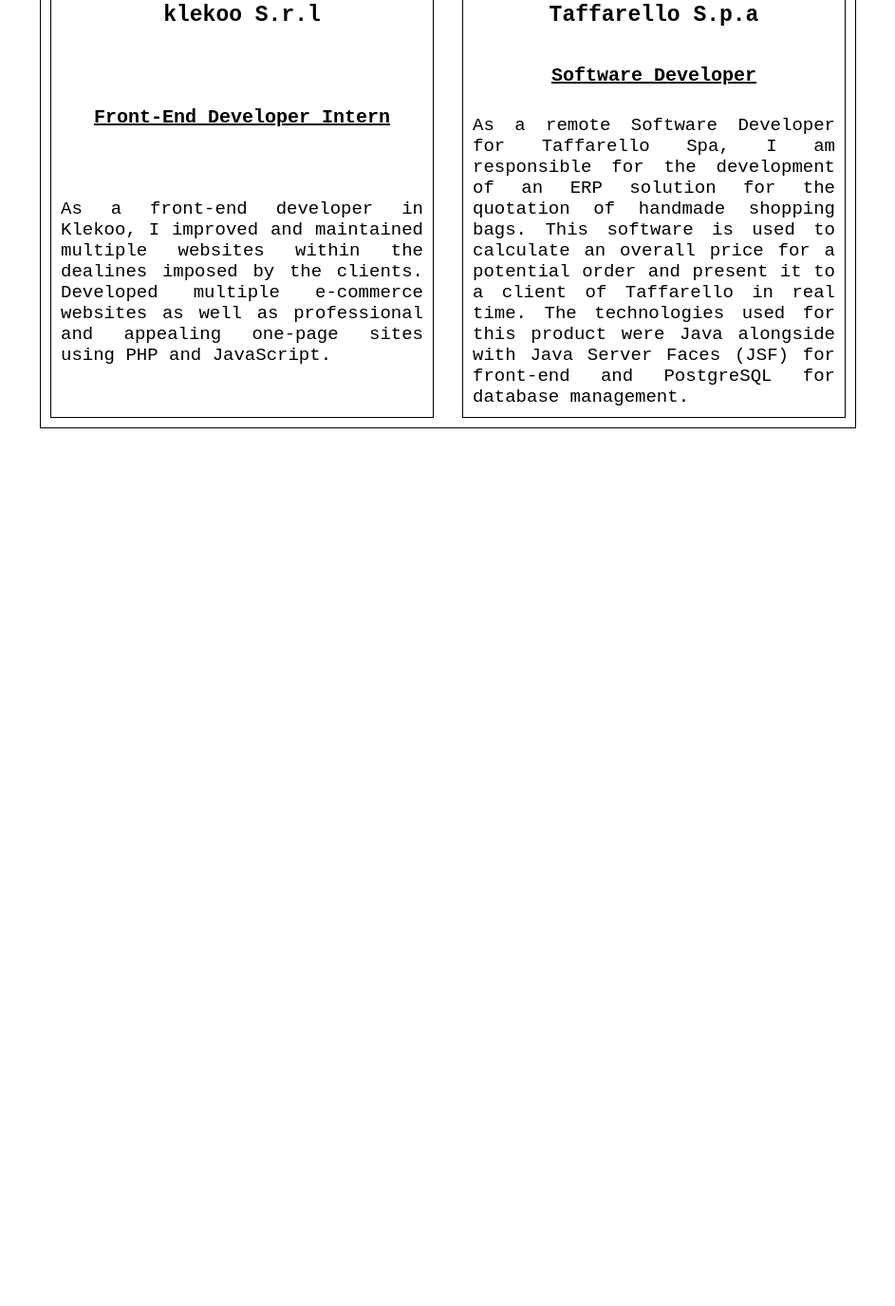
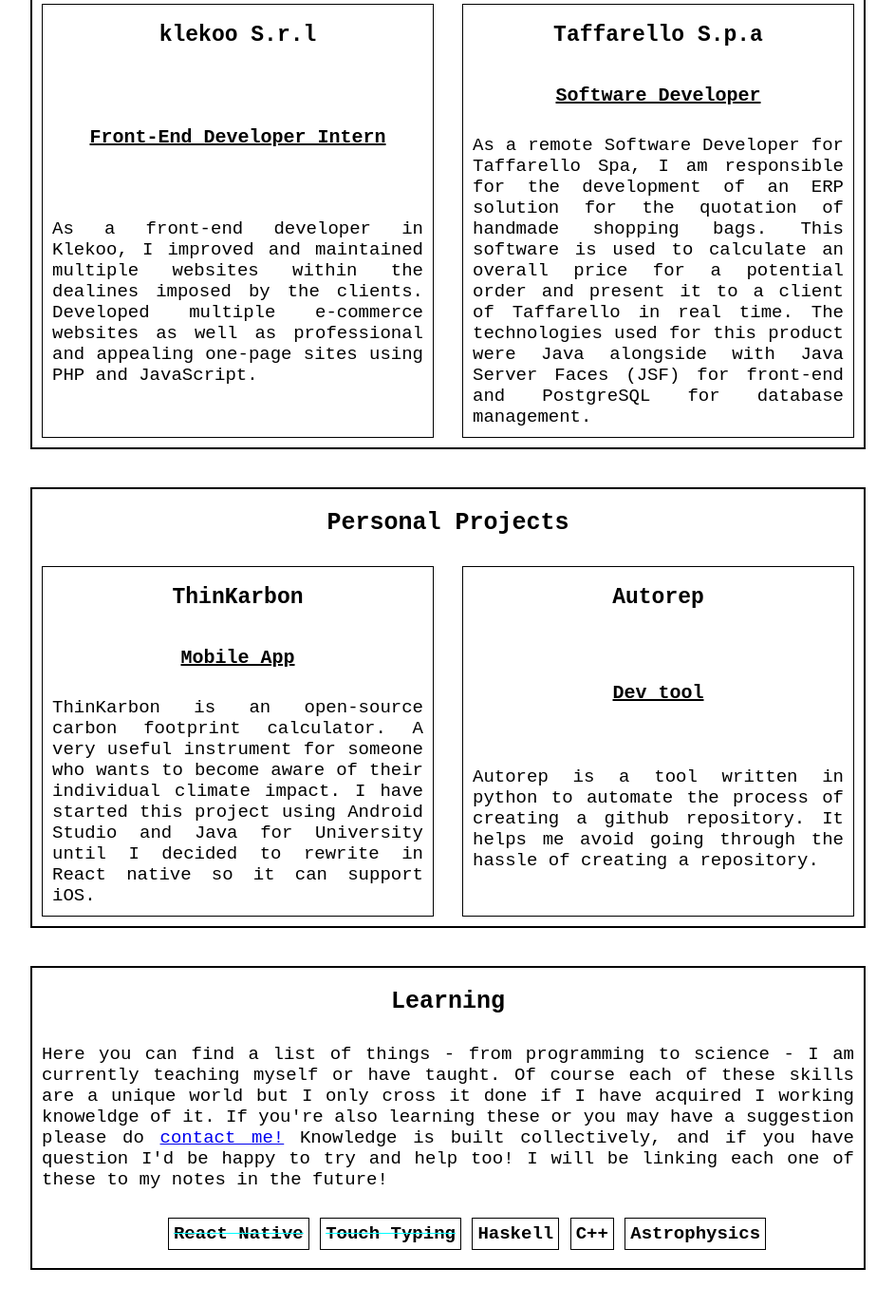
Before and after one commit to oliva20/aang, a plain HTML site: page work.html in a window 1280 px wide. Shown: the part 281-1656 px from the top of the page at 95% size, without its empty margins (168-1111 px from the left). Before the commit the page ends 800 px from the top, so only its background shows below. Drawn offline with Linux system fonts and the light colour scheme.

Commit message:
Added new skills and learning list as well as some changes to the index

```diff
--- a/style.css
+++ b/style.css
@@ -22,9 +22,9 @@
 }
 
 article{
-   margin: 10;
+   margin: 40 0;
    text-align: center;
-   border: 1px black solid;
+   border: 2px black solid;
 }
 
 article > p {
@@ -102,6 +102,8 @@
     display: inline-block;
 }
 
+/* ##### Work Page #####
+
 /* work grid */
 .grid-container {
     display: grid;
@@ -133,3 +135,18 @@
 .grid-item > h2:hover {
     text-decoration: underline cyan;
 }
+
+.done {
+    text-decoration: line-through cyan;
+}
+
+.learning-list {
+    font-size: 19px;
+}
+
+.learning-list > li {
+    padding: 5px;
+    border: 1px solid black;
+    font-weight: bold;
+    display: inline-block;
+}
--- a/work.html
+++ b/work.html
@@ -1,7 +1,7 @@
 <html lang="en">
 <head>
     <meta charset="utf-8" />
-    <title>Andre | Work</title>
+    <title>Andre Brasil | Work</title>
     <link rel='stylesheet' href='./style.css'/>
 </head>
 <body>
@@ -36,6 +36,36 @@
             </div>
         </div>
     </article>
+    <article>
+        <h1>Personal Projects</h1>
+
+        <div class='grid-container'>
+            <div class='grid-item'>
+                <h2><a target='_blank' class='no-deco' href='https://github.com/oliva20/tk'>ThinKarbon</a></h2>
+                <h3>Mobile App</h3>
+                <p>ThinKarbon is an open-source carbon footprint calculator. A very useful instrument for someone who wants to become aware of their individual climate impact. I have started this project using Android Studio and Java for University until I decided to rewrite in React native so it can support iOS.</p>
+            </div>
+            <div class='grid-item'>
+                <h2><a target='_blank' class='no-deco' href='https://github.com/oliva20/autorep'>Autorep</a></h2>
+                <h3>Dev tool</h3>
+                <p>
+                Autorep is a tool written in python to automate the process of creating a github repository. It helps me avoid going through the hassle of creating a repository.
+                </p>
+            </div>
+        </div>
+    </article>
+    <article>
+        <h1>Learning</h1>
+        <p>Here you can find a list of things - from programming to science - I am currently teaching myself or have taught. Of course each of these skills are a unique world but I only cross it done if I have acquired I working knoweldge of it. If you're also learning these or you may have a suggestion please do <a href='./contact.html'>contact me!</a> Knowledge is built collectively, and if you have question I'd be happy to try and help too! I will be linking each one of these to my notes in the future!</p>
+
+        <ul class='learning-list'>
+            <li class='done learning-list-item'>React Native</li>
+            <li class='done'>Touch Typing</li>
+            <li>Haskell</li>
+            <li>C++</li>
+            <li>Astrophysics</li>
+        </ul>
+    </article>
 </main>
 
 </body>
```
Also changed, not shown: blog.html (+1 -1 lines), contact.html (+2 -2 lines), index.html (+11 -8 lines).
